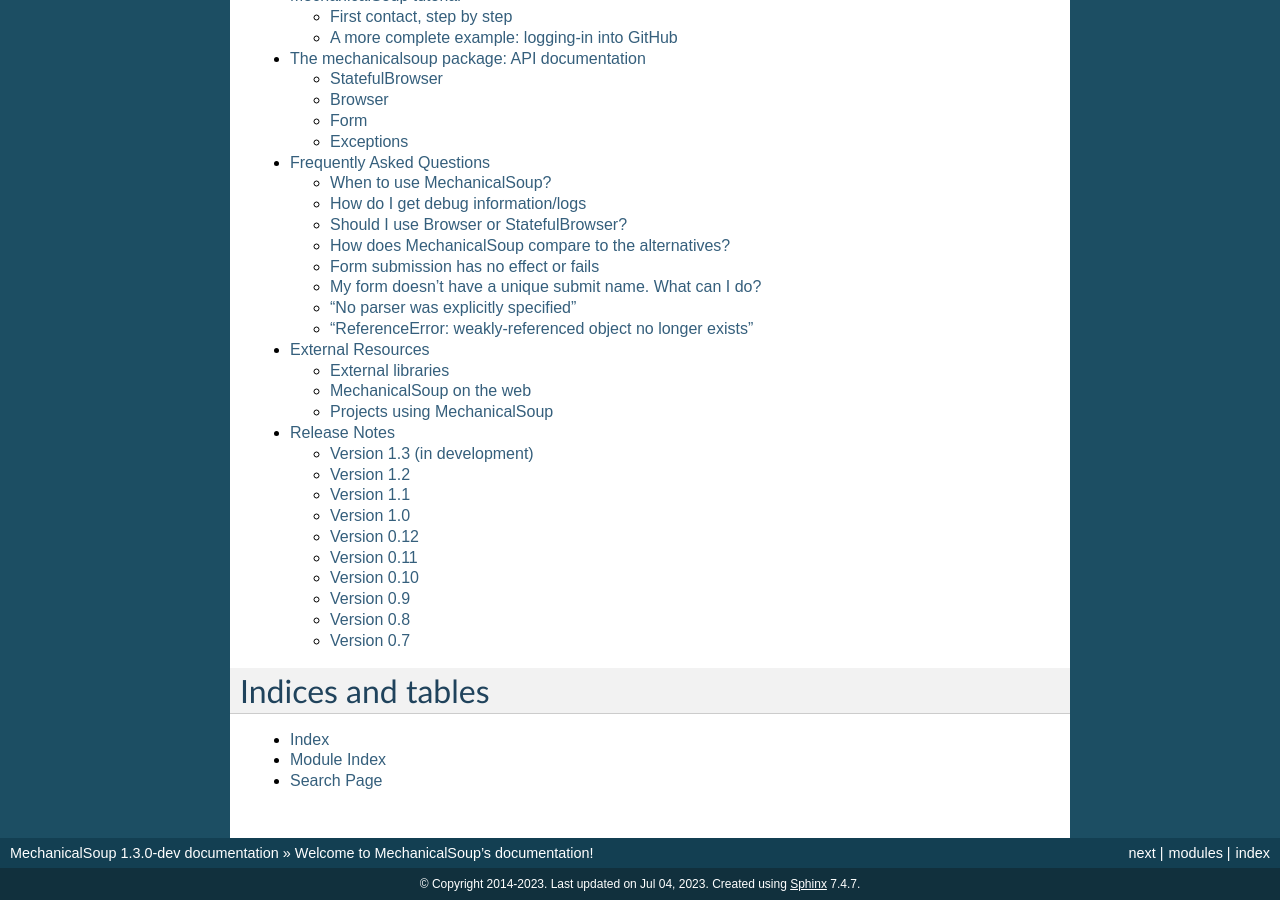
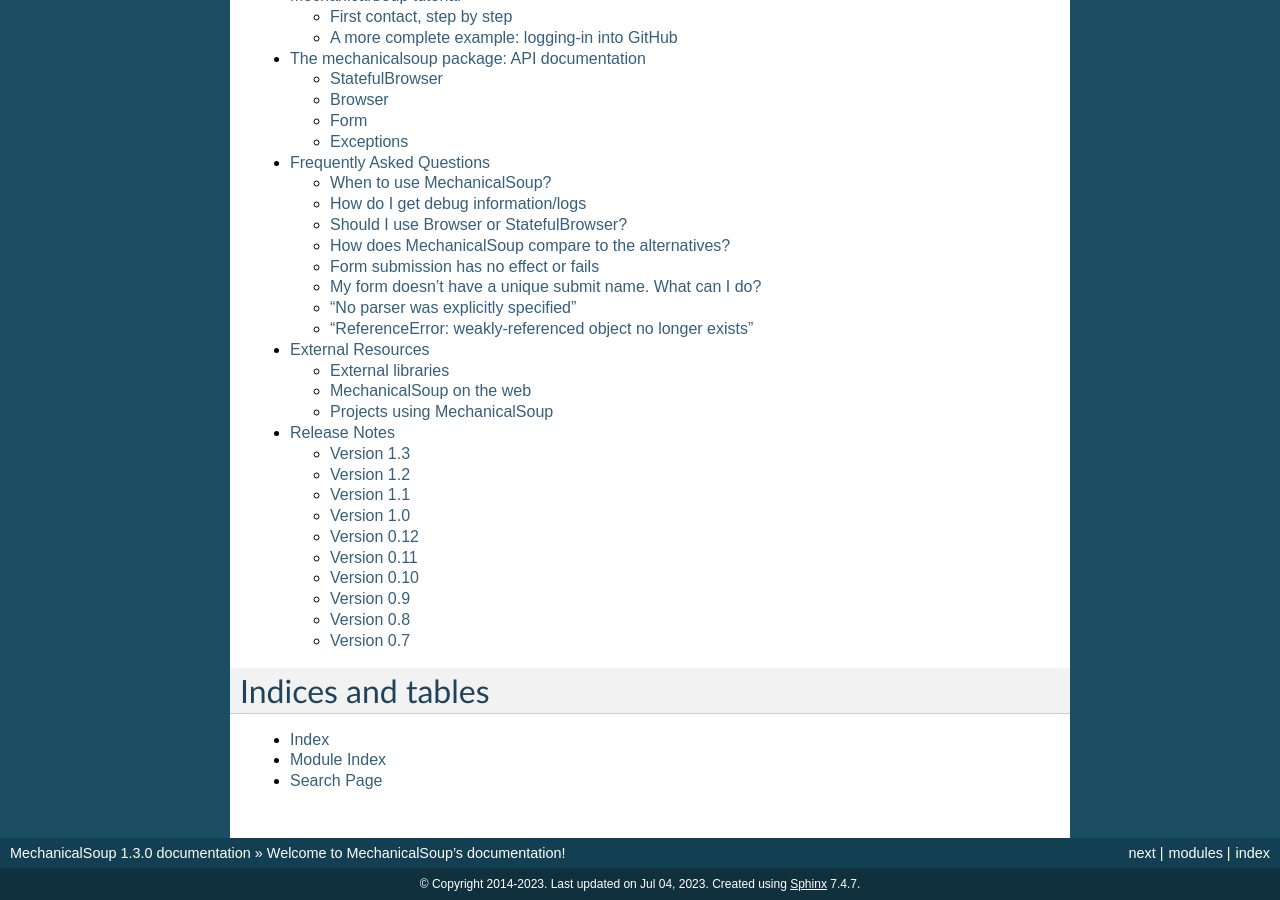
Before and after one commit to MechanicalSoup/MechanicalSoup, a Sphinx documentation site: the page built from docs/index.rst, in a window 1280 px wide and 900 px high, scrolled down 827 px. Built offline with Sphinx 7.4.7, drawn with Linux system fonts in a browser that asks for light colours; some of the changed text lies outside the part shown.

Commit message:
Release 1.3.0

```diff
--- a/mechanicalsoup/__version__.py
+++ b/mechanicalsoup/__version__.py
@@ -2,7 +2,7 @@
 __description__ = 'A Python library for automating interaction with websites'
 __url__ = 'https://mechanicalsoup.readthedocs.io/'
 __github_url__ = 'https://github.com/MechanicalSoup/MechanicalSoup'
-__version__ = '1.3.0-dev'
+__version__ = '1.3.0'
 __license__ = 'MIT'
 __github_assets_absoluteURL__ = """\
 https://raw.githubusercontent.com/MechanicalSoup/MechanicalSoup/main"""
```
Also changed, not shown: docs/ChangeLog.rst (+24 -2 lines).
